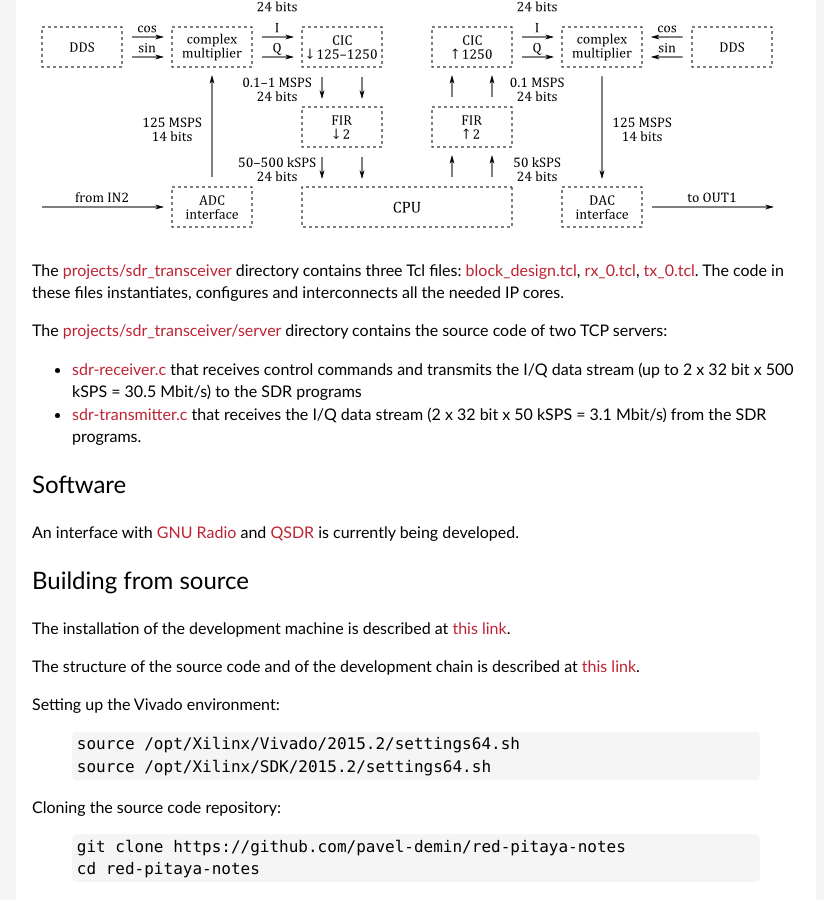
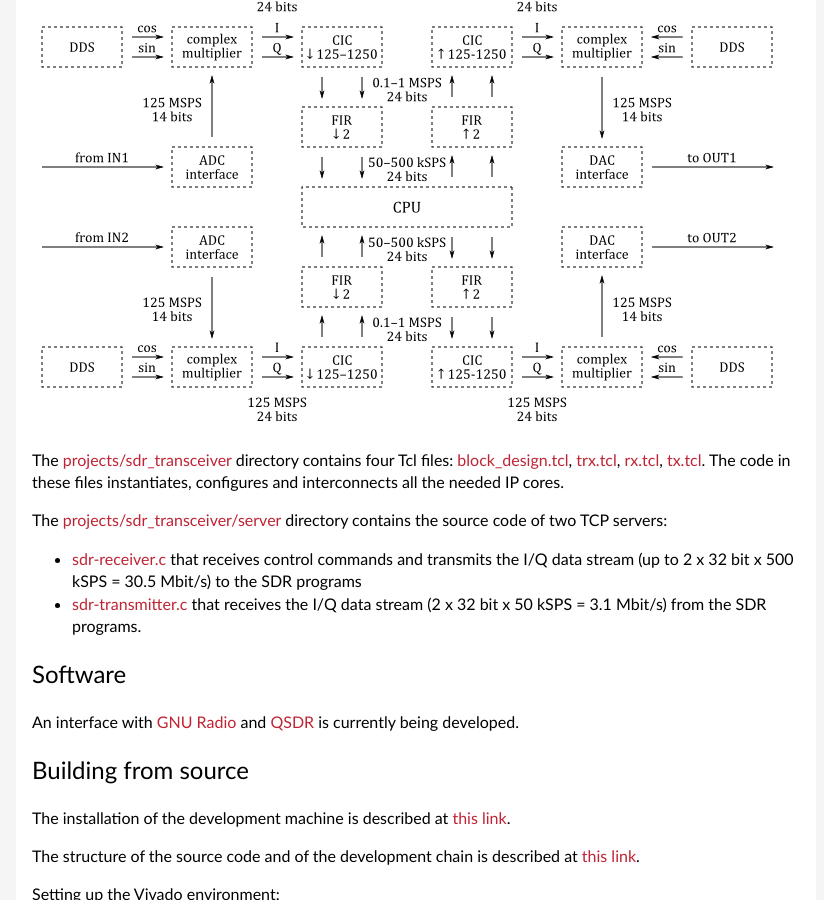
Before and after one commit to pavel-demin/red-pitaya-notes, a Jekyll site: the page built from sdr-transceiver.md, in a window 1280 px wide and 900 px high, scrolled down 798 px. Shown: the whole window, without its empty margins (224-1048 px from the left). Built offline with Jekyll 4.4.1, drawn with Linux system fonts in a browser that asks for light colours.

Commit message:
sdr_transceiver with two RX and two TX

```diff
--- a/sdr-transceiver.md
+++ b/sdr-transceiver.md
@@ -35,7 +35,7 @@
 
 ![SDR transceiver]({{ "/img/sdr-transceiver.png" | prepend: site.baseurl }})
 
-The [projects/sdr_transceiver](https://github.com/pavel-demin/red-pitaya-notes/tree/master/projects/sdr_transceiver) directory contains three Tcl files: [block_design.tcl](https://github.com/pavel-demin/red-pitaya-notes/blob/master/projects/sdr_transceiver/block_design.tcl), [rx_0.tcl](https://github.com/pavel-demin/red-pitaya-notes/blob/master/projects/sdr_transceiver/rx_0.tcl), [tx_0.tcl](https://github.com/pavel-demin/red-pitaya-notes/blob/master/projects/sdr_transceiver/tx_0.tcl). The code in these files instantiates, configures and interconnects all the needed IP cores.
+The [projects/sdr_transceiver](https://github.com/pavel-demin/red-pitaya-notes/tree/master/projects/sdr_transceiver) directory contains four Tcl files: [block_design.tcl](https://github.com/pavel-demin/red-pitaya-notes/blob/master/projects/sdr_transceiver/block_design.tcl), [trx.tcl](https://github.com/pavel-demin/red-pitaya-notes/blob/master/projects/sdr_transceiver/trx.tcl), [rx.tcl](https://github.com/pavel-demin/red-pitaya-notes/blob/master/projects/sdr_transceiver/rx.tcl), [tx.tcl](https://github.com/pavel-demin/red-pitaya-notes/blob/master/projects/sdr_transceiver/tx.tcl). The code in these files instantiates, configures and interconnects all the needed IP cores.
 
 The [projects/sdr_transceiver/server](https://github.com/pavel-demin/red-pitaya-notes/tree/master/projects/sdr_transceiver/server) directory contains the source code of two TCP servers:
 
```
Also changed, not shown: img/sdr-transceiver.png.
